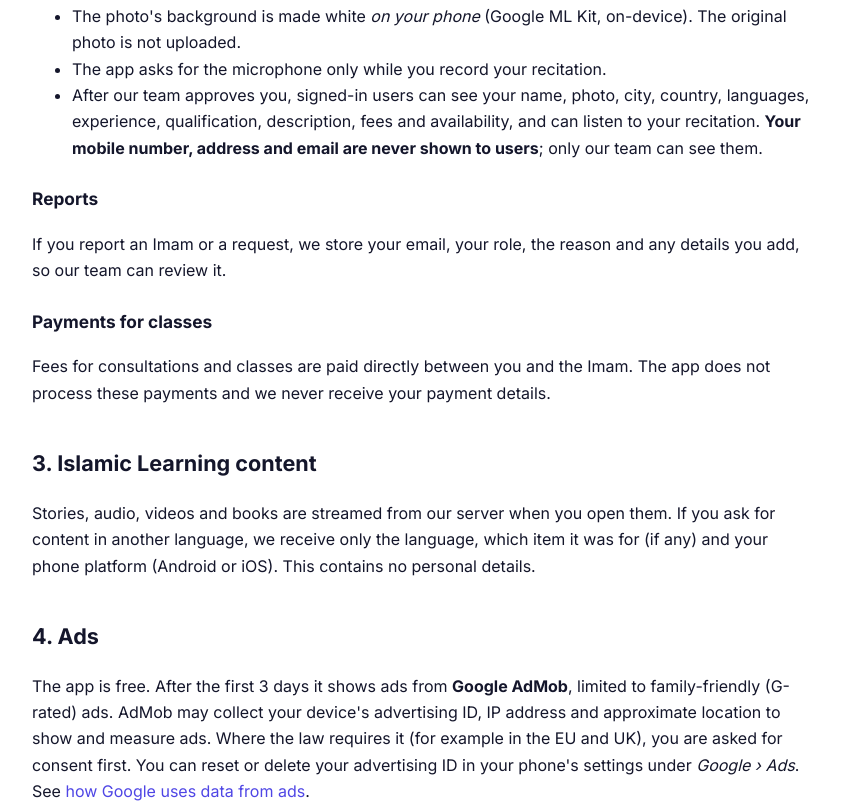
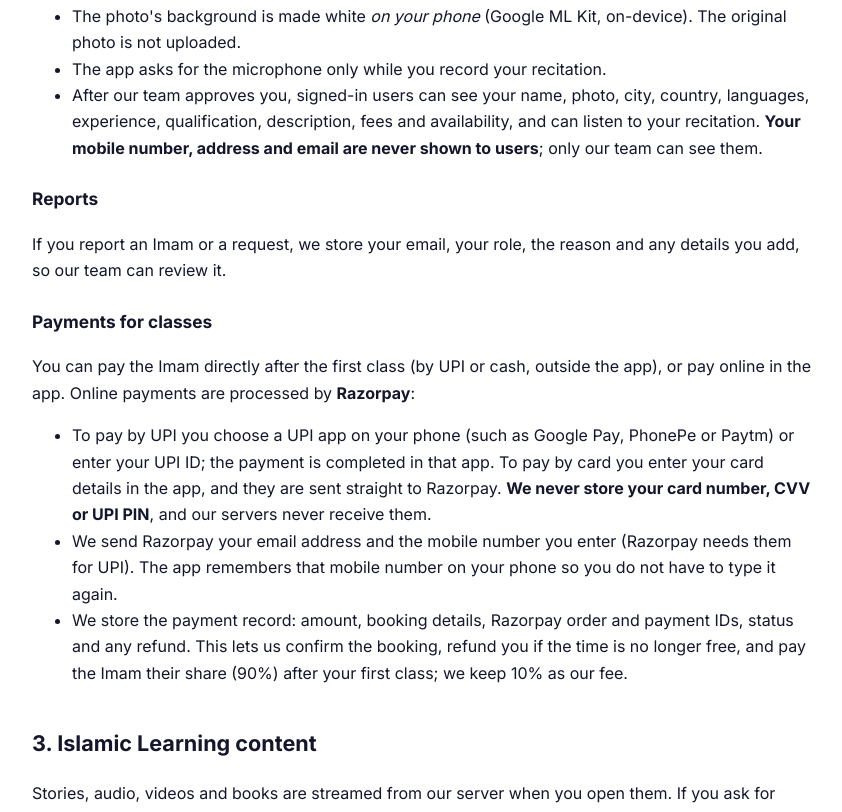
Before and after one commit to Mozamrocket/Pixelminar-Technologies-Website, a plain HTML site: page privacy/azan.html in a window 1280 px wide. Shown: the part 1988-2800 px from the top of the page, without its empty margins (218-1060 px from the left). Drawn offline with Linux system fonts and the light colour scheme.

Commit message:
Azan privacy policy: online payments through Razorpay
Co-Authored-By: Claude Opus 5.5 <noreply@anthropic.com>
Claude-Session: https://claude.ai/code/session_01CSZ3X4jbVYRnDDET21ZTo1

```diff
--- a/privacy/azan.html
+++ b/privacy/azan.html
@@ -27,7 +27,7 @@
 <main class="legal">
   <div class="container">
     <h1>Azan &amp; Deen – Privacy Policy</h1>
-    <p class="meta">Last updated: 6 November 2026</p>
+    <p class="meta">Last updated: 12 November 2026</p>
 
     <p>This Privacy Policy explains how <strong>Pixelminar Technologies</strong> ("we", "us", "our") handles information in the <strong>Azan &amp; Deen</strong> app (the "app") for Android and iOS. By using the app you agree to this policy.</p>
     <p class="note"><strong>In short:</strong> prayer times, reminders, Roza, calendar, Qibla and Tasbih work without an account, and their data stays on your phone. An account (Sign in with Google) is needed only for <em>Imam Connect</em> and online classes. The free version shows family-friendly ads from Google AdMob; a subscription removes them.</p>
@@ -67,7 +67,12 @@
     <p>If you report an Imam or a request, we store your email, your role, the reason and any details you add, so our team can review it.</p>
 
     <h3>Payments for classes</h3>
-    <p>Fees for consultations and classes are paid directly between you and the Imam. The app does not process these payments and we never receive your payment details.</p>
+    <p>You can pay the Imam directly after the first class (by UPI or cash, outside the app), or pay online in the app. Online payments are processed by <strong>Razorpay</strong>:</p>
+    <ul>
+      <li>To pay by UPI you choose a UPI app on your phone (such as Google Pay, PhonePe or Paytm) or enter your UPI ID; the payment is completed in that app. To pay by card you enter your card details in the app, and they are sent straight to Razorpay. <strong>We never store your card number, CVV or UPI PIN</strong>, and our servers never receive them.</li>
+      <li>We send Razorpay your email address and the mobile number you enter (Razorpay needs them for UPI). The app remembers that mobile number on your phone so you do not have to type it again.</li>
+      <li>We store the payment record: amount, booking details, Razorpay order and payment IDs, status and any refund. This lets us confirm the booking, refund you if the time is no longer free, and pay the Imam their share (90%) after your first class; we keep 10% as our fee.</li>
+    </ul>
 
     <h2>3. Islamic Learning content</h2>
     <p>Stories, audio, videos and books are streamed from our server when you open them. If you ask for content in another language, we receive only the language, which item it was for (if any) and your phone platform (Android or iOS). This contains no personal details.</p>
@@ -84,6 +89,7 @@
     <h2>7. Service providers</h2>
     <p>We use these providers to run the app. Each handles data under its own privacy policy:</p>
     <ul>
+      <li><a href="https://razorpay.com/privacy/" target="_blank" rel="noopener">Razorpay</a>: online payments for classes and consultations (UPI and cards).</li>
       <li><a href="https://supabase.com/privacy" target="_blank" rel="noopener">Supabase</a>: database and file storage for Imam Connect, classes, learning content and language requests.</li>
       <li><a href="https://policies.google.com/privacy" target="_blank" rel="noopener">Google</a>: Sign in with Google, Firebase Cloud Messaging, AdMob, Google Play Billing, Google Meet, and ML Kit (on-device).</li>
     </ul>
```
